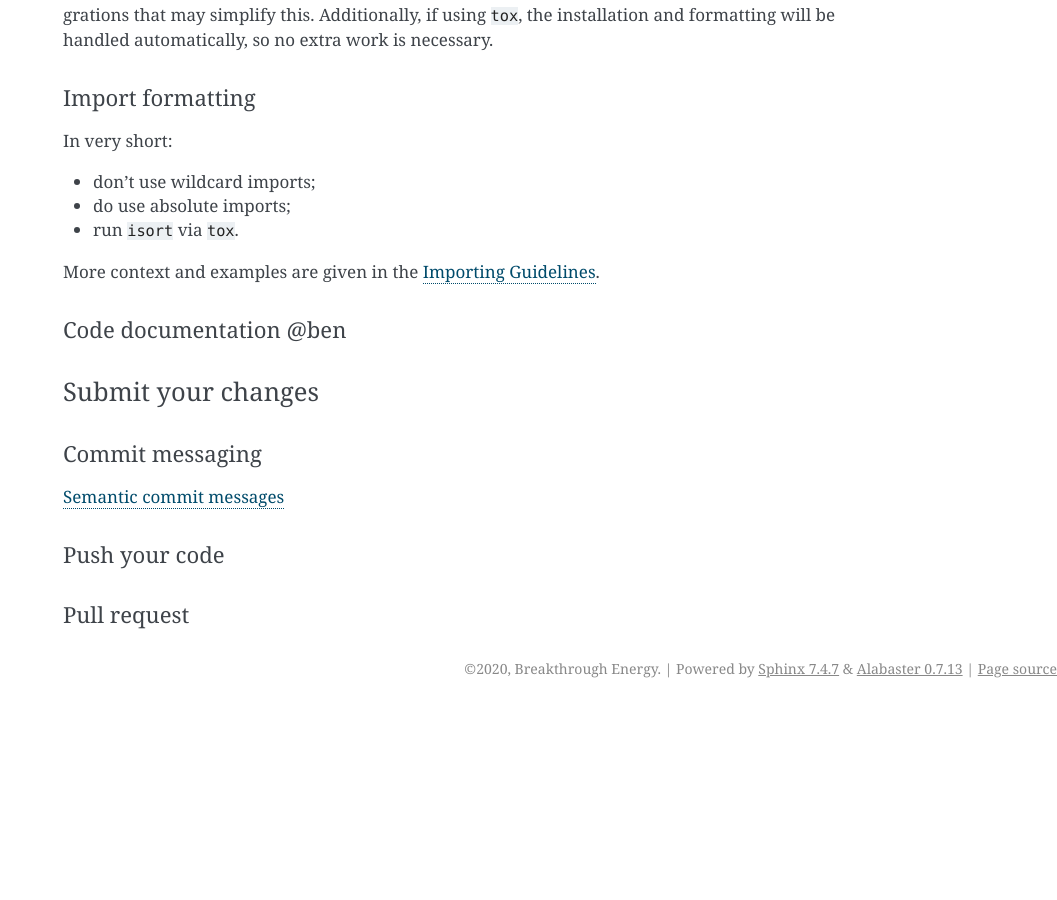
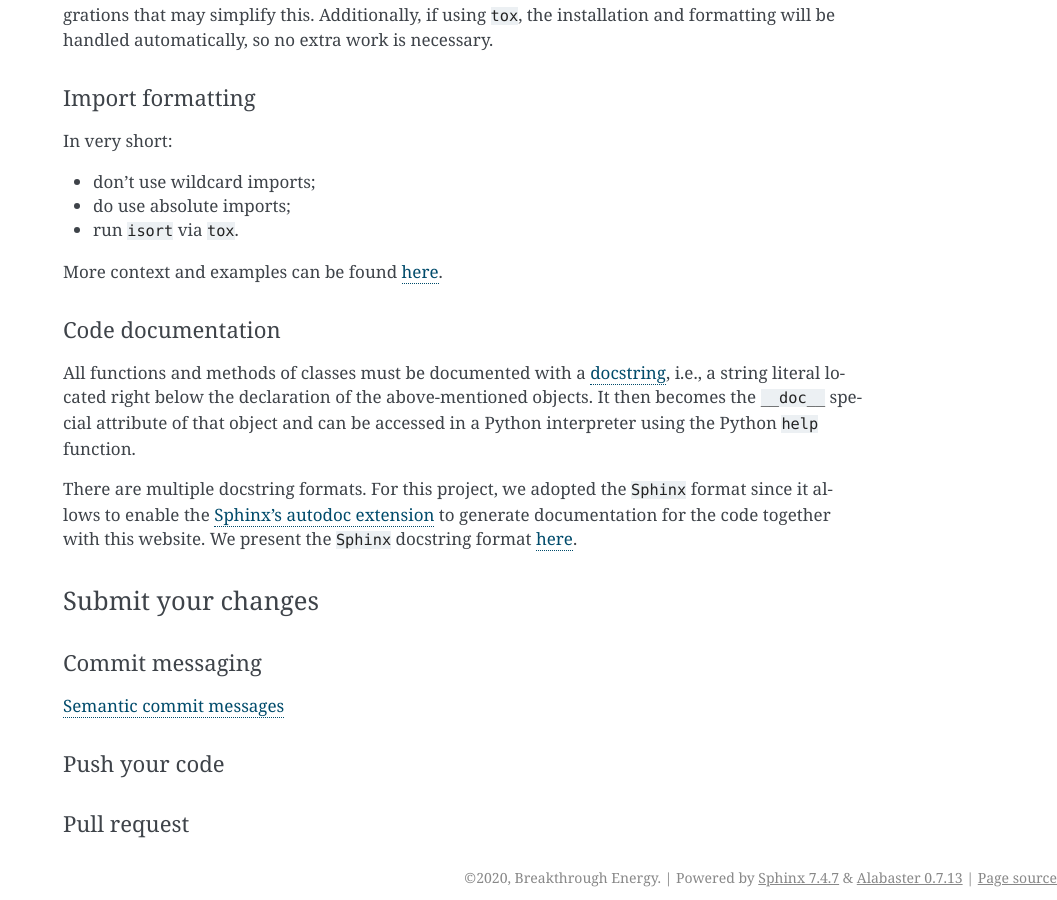
Before and after one commit to Breakthrough-Energy/docs, a Sphinx documentation site: the page built from source/dev/contribution_guidelines.md, in a window 1280 px wide and 900 px high, scrolled down 4883 px. Shown: the whole window, without its empty margins (223-1280 px from the left). Built offline with Sphinx 7.4.7, drawn with Linux system fonts in a browser that asks for light colours; before the commit the page ends 5591 px from its top, so only the background shows below that; some of the changed text lies outside the part shown.

Commit message:
docs: add section for code documentation

```diff
--- a/source/dev/contribution_guidelines.md
+++ b/source/dev/contribution_guidelines.md
@@ -148,14 +148,12 @@ In very short:
 * do use absolute imports;
 * run `isort` via `tox`.
 
-More context and examples are given in the [Importing Guidelines](import_guidelines.md).
+More context and examples can be found [here](import_guidelines.md).
 
+#### Code documentation
+All functions and methods of classes must be documented with a [docstring][PEP 257], i.e., a string literal located right below the declaration of the above-mentioned objects. It then becomes the `__doc__` special attribute of that object and can be accessed in a Python interpreter using the Python `help` function.
 
-
-
-#### Code documentation @ben
-
-
+There are multiple docstring formats. For this project, we adopted the `Sphinx` format since it allows to enable the [Sphinx's autodoc extension][Sphinx autodoc] to generate documentation for the code together with this website. We present the `Sphinx` docstring format [here](code_documentation.md).
 
 ### Submit your changes
 
@@ -170,7 +168,8 @@ More context and examples are given in the [Importing Guidelines](import_guideli
 [black]: https://github.com/psf/black
 [Fork]: https://docs.github.com/en/github/getting-started-with-github/fork-a-repo
 [GitHub]: https://github.com/Breakthrough-Energy
-[isort]: https://pycqa.github.io/isort/
 [PEP 8]: https://www.python.org/dev/peps/pep-0008/
+[PEP 257]: https://www.python.org/dev/peps/pep-0257/
 [pytest]: https://docs.pytest.org/en/stable/getting-started.html
+[Sphinx autodoc]: https://www.sphinx-doc.org/en/master/usage/extensions/autodoc.html
 [tox]: https://tox.readthedocs.io
```
Also changed, not shown: source/dev/code_documentation.md (added, +55 -0 lines).
